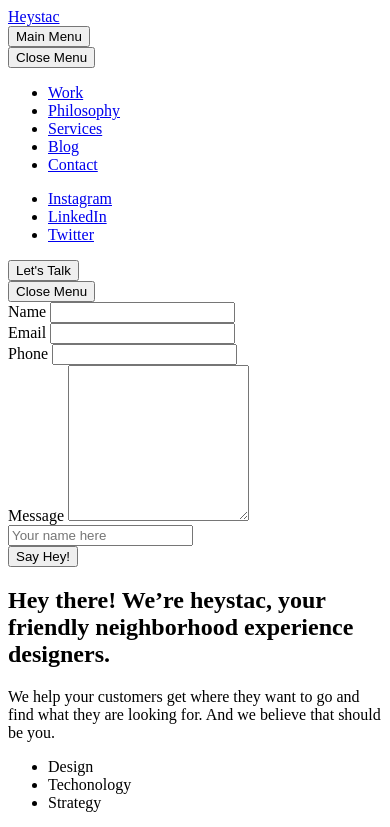
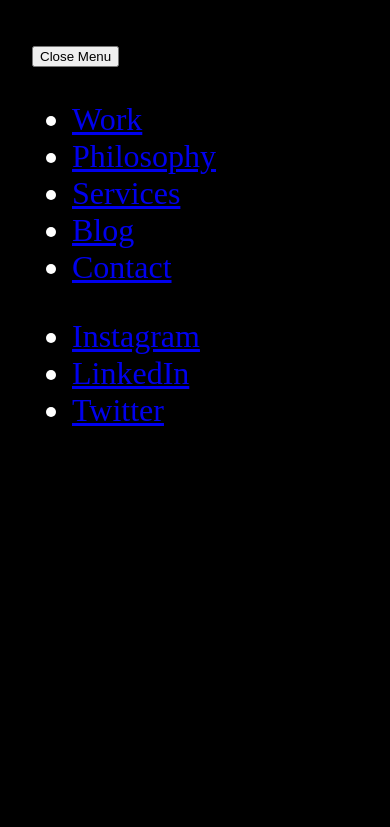
Before and after one commit to heystac-atl/heystac, a plain HTML site: page index.html in a window 390 px wide. Both pictures are taken after a click on the button "Main Menu". Shown: the top 827 px of the page. Drawn offline with Linux system fonts and the light colour scheme.

Commit message:
css and js

```diff
--- /dev/null
+++ b/assets/js/main.js
@@ -0,0 +1,18 @@
+// Main Menu Toggle
+(function() {
+
+	var hamburger = {
+		mainMenuToggle: document.getElementById('mainMenuToggle'),
+		mainMenu: document.getElementById('mainMenu'),
+
+		doToggle: function(e) {
+			e.preventDefault();
+			this.mainMenuToggle.classList.toggle('is-open');
+			this.mainMenu.classList.toggle('is-open');
+		}
+	};
+
+	hamburger.mainMenuToggle.addEventListener('click', function(e) { hamburger.doToggle(e); });
+	hamburger.mainMenu.addEventListener('click', function(e) { hamburger.doToggle(e); });
+
+}());
--- /dev/null
+++ b/assets/styles/main.css
@@ -0,0 +1,22 @@
+.menu {
+    -webkit-transition: left 0.5s ease;
+    -moz-transition: left 0.5s ease;
+    -ms-transition: left 0.5s ease;
+    -o-transition: left 0.5s ease;
+    transition: left 0.5s ease;
+    background: black;
+    color: white;
+    cursor: pointer;
+    font-size: 2rem;
+    height: 100vh;
+    left: -900px;
+    padding: 2rem;
+    position: fixed;
+    top: 0;
+    width: 100%;
+    z-index: 1;
+}
+
+.menu.is-open {
+    left: 0;
+}
--- a/index.html
+++ b/index.html
@@ -8,6 +8,7 @@
     <meta name="description" itemprop="description" content="At heystac, we’re on a committed journey of helping local businesses and national brands develop accurate marketing strategies and be found online. Based in">
     <meta name="keywords" itemprop="keywords" content="Website, Design, Search, Engine, Optimization, Designer, SEO, Websites, Marketing, Social, Media, Help,">
     <link rel="canonical" href="https://www.heystac.com/">
+    <link rel="stylesheet" href="assets/styles/main.css">
 </head>
 <body>
     <header>
@@ -15,10 +16,10 @@
             <span>Heystac</span>
         </a>
         <nav>
-            <button>
+            <button id="mainMenuToggle">
                 <span>Main Menu</span>
             </button>
-            <div>
+            <div id="mainMenu" class="menu">
                 <button>
                     <span>Close Menu</span>
                 </button>
@@ -157,5 +158,6 @@
     <footer>
         <h4>Let's Talk</h4>
     </footer>
+    <script type="text/javascript" src="assets/js/main.js"></script>
 </body>
 </html>
```
